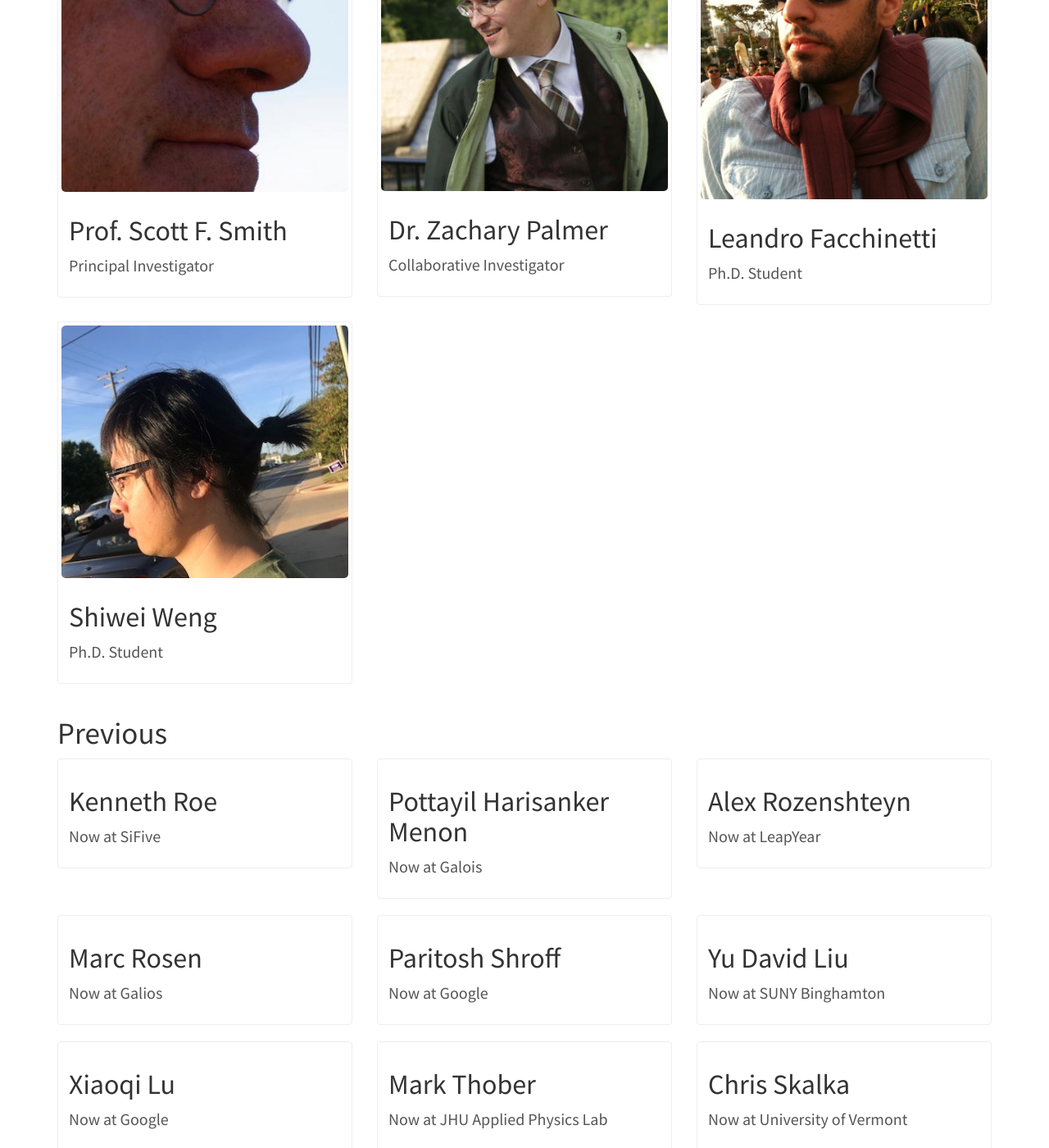
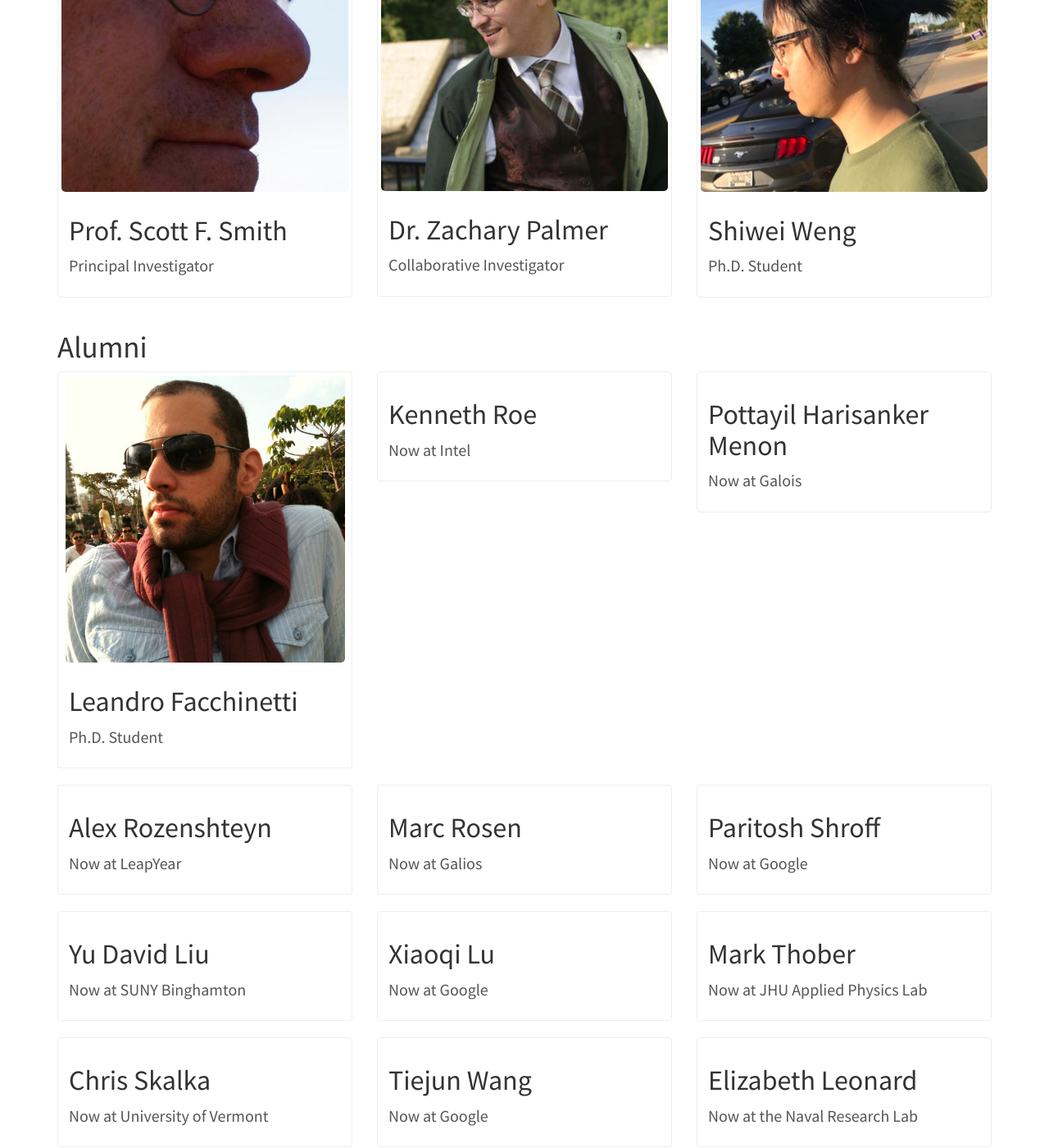
Before and after one commit to JHU-PL-Lab/www-pl-lab, a Jekyll site: the page built from members/members.html, in a window 1280 px wide and 1400 px high, scrolled down 390 px. Shown: the whole window at 82% size. Built offline with Jekyll 4.4.1, drawn with Linux system fonts in a browser that asks for light colours.

Commit message:
update memebers

```diff
--- a/_data/members.yml
+++ b/_data/members.yml
@@ -12,22 +12,21 @@
       link: "//www.cs.swarthmore.edu/~zpalmer/"
       avatar: "/members/avatars/zachary-palmer.jpg"
 
-    - name: "Leandro Facchinetti"
-      description: "Ph.D. Student"
-      link: "//www.cs.jhu.edu/~leafac/"
-      avatar: "/members/avatars/leandro-facchinetti.jpg"
-
     - name: "Shiwei Weng"
       description: "Ph.D. Student"
       link: "//www.cs.jhu.edu/~weng/"
       avatar: "/members/avatars/shiwei-weng.jpg"
 
 -
-  category_title: "Previous"
+  category_title: "Alumni"
   members:
+    - name: "Leandro Facchinetti"
+      description: "Ph.D. Student"
+      link: "//www.cs.jhu.edu/~leafac/"
+      avatar: "/members/avatars/leandro-facchinetti.jpg"
 
     - name: "Kenneth Roe"
-      description: "Now at SiFive"
+      description: "Now at Intel"
       link: "//www.cs.jhu.edu/~roe/"
 
     - name: "Pottayil Harisanker Menon"
```
Also changed, not shown: seminars/spring-2019.md (+12 -12 lines), members/avatars/leandro-facchinetti.jpg, members/avatars/marc-rosen.png, members/avatars/shiwei-weng.jpg.
